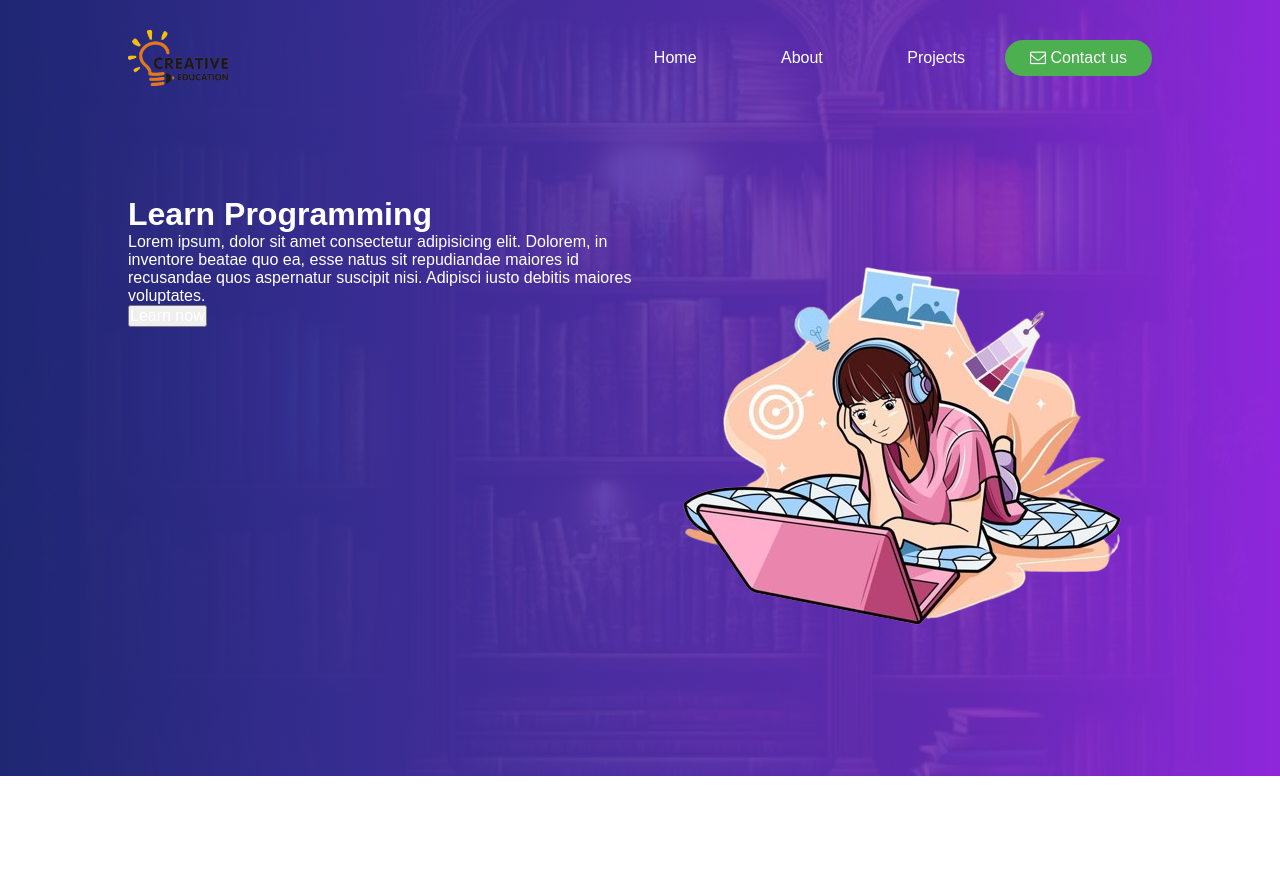
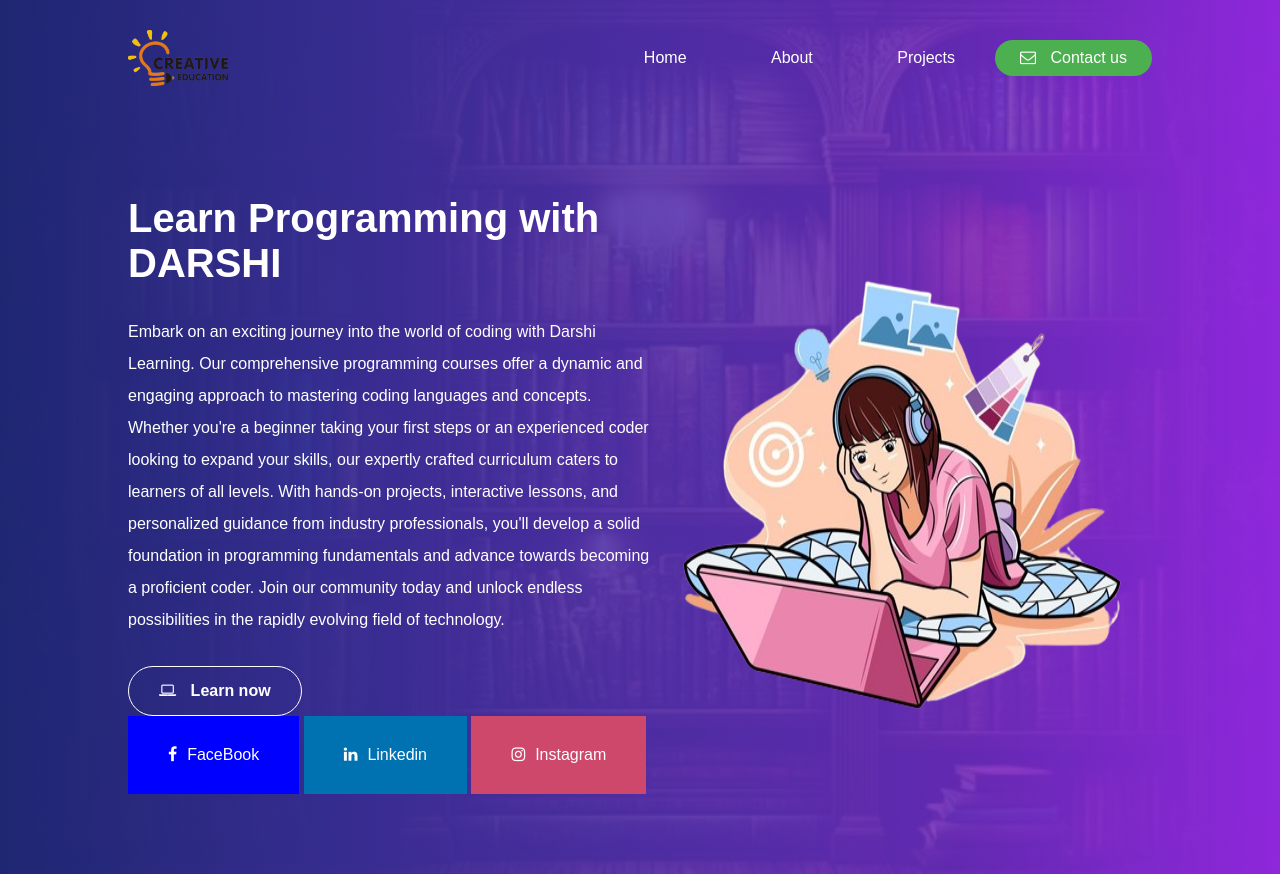
Before and after one commit to darship19/webdevelopment, a plain HTML site: page index.html in a window 1280 px wide. Before the commit the page ends 800 px from the top, so only its background shows below. Drawn offline with Linux system fonts and the light colour scheme.

Commit message:
feat: add social media links

```diff
--- a/asserts/css/style.css
+++ b/asserts/css/style.css
@@ -60,6 +60,7 @@ header > button:hover{
     position: relative;
     z-index: 1;
 }
+/*overrelay*/
 .wrapper:before {
     position: absolute;
     content: '';
@@ -68,6 +69,7 @@ header > button:hover{
     height: 100%;
     top: 0;
     left: 0;
+    /*image backward background color*/
     z-index: -1;
 }
 
@@ -77,3 +79,70 @@ header > button:hover{
     justify-content: space-between;
     color: white;
 }
+.hero-info h1{
+    font-size: 40px;
+
+}
+
+.hero-info p{
+    margin:30px 0;
+    font-family: 400;
+    line-height: 2;
+
+}
+
+.btn {
+    display: inline-block;
+    font-weight: 400;
+    color: #212529;
+    text-align: center;
+    vertical-align: middle;
+    -webkit-user-select: none;
+    -moz-user-select: none;
+    -ms-user-select: none;
+    user-select: none;
+    background-color: transparent;
+    border: 1px solid transparent;
+    padding: .375rem .75rem;
+    font-size: 1rem;
+    line-height: 1.5;
+    border-radius: .25rem;
+    transition: color .15s ease-in-out, background-color .15s ease-in-out, border-color .15s ease-in-out, box-shadow .15s ease-in-out;
+}
+
+.btn-outline {
+    border-radius: 30px;
+    color: #ffffff;
+    border-color: #ffffff;
+    padding: 12px 30px;
+    font-weight: 700;
+    cursor: pointer;
+    outline: none;
+}
+
+.btn-outline:hover {
+    background: #ffffff;
+    color: #6730e3;
+}
+
+.social-link{
+    display: flex table-column;
+    justify-content:flex-end;
+    align-items: center;
+}
+.social-link ul li{
+    display: inline-block;
+    padding: 30px 40px;
+}
+.fb{
+
+    background-color: blue;
+}
+
+.lnkd{
+    background-color: #0072b1 ;
+}
+
+.insta{
+    background-color: #cd486b;
+}
--- a/asserts/css/util.css
+++ b/asserts/css/util.css
@@ -0,0 +1,3 @@
+i.fa{
+    margin-right: 10px;
+}
--- a/index.html
+++ b/index.html
@@ -44,9 +44,19 @@
     <!--left-->
     <main class="content">
         <div class="hero-info">
-            <h1>Learn Programming</h1>
-            <p>Lorem ipsum, dolor sit amet consectetur adipisicing elit. Dolorem, in inventore beatae quo ea, esse natus sit repudiandae maiores id recusandae quos aspernatur suscipit nisi. Adipisci iusto debitis maiores voluptates.</p>
-            <button>Learn now</button>
+            <h1>Learn Programming with <span class="myName">DARSHI</span></h1>
+            <p>Embark on an exciting journey into the world of coding with Darshi Learning. Our comprehensive programming courses offer a dynamic and engaging approach to mastering coding languages and concepts. Whether you're a beginner taking your first steps or an experienced coder looking to expand your skills, our expertly crafted curriculum caters to learners of all levels. With hands-on projects, interactive lessons, and personalized guidance from industry professionals, you'll develop a solid foundation in programming fundamentals and advance towards becoming a proficient coder. Join our community today and unlock endless possibilities in the rapidly evolving field of technology.</p>
+            <button class="btn btn-outline"><i class="fa fa-laptop"></i> Learn now</button>
+
+            <!--Social link-->
+            <div class="social-link">
+                <ul>
+                    <li class="fb"><a href="#"><i class="fa fa-facebook-f  "></i>FaceBook</a></li>
+                    <li class="lnkd"><a href="#"><i class="fa fa-linkedin"></i>Linkedin</a></li>
+                    <li class="insta"><a href="#"><i class="fa fa-instagram"></i>Instagram</a></li>
+                </ul>
+            </div>
+             <!--End Social link-->
         </div>
         <!--right-->
         <img src="asserts\img\bg2.png">
```
